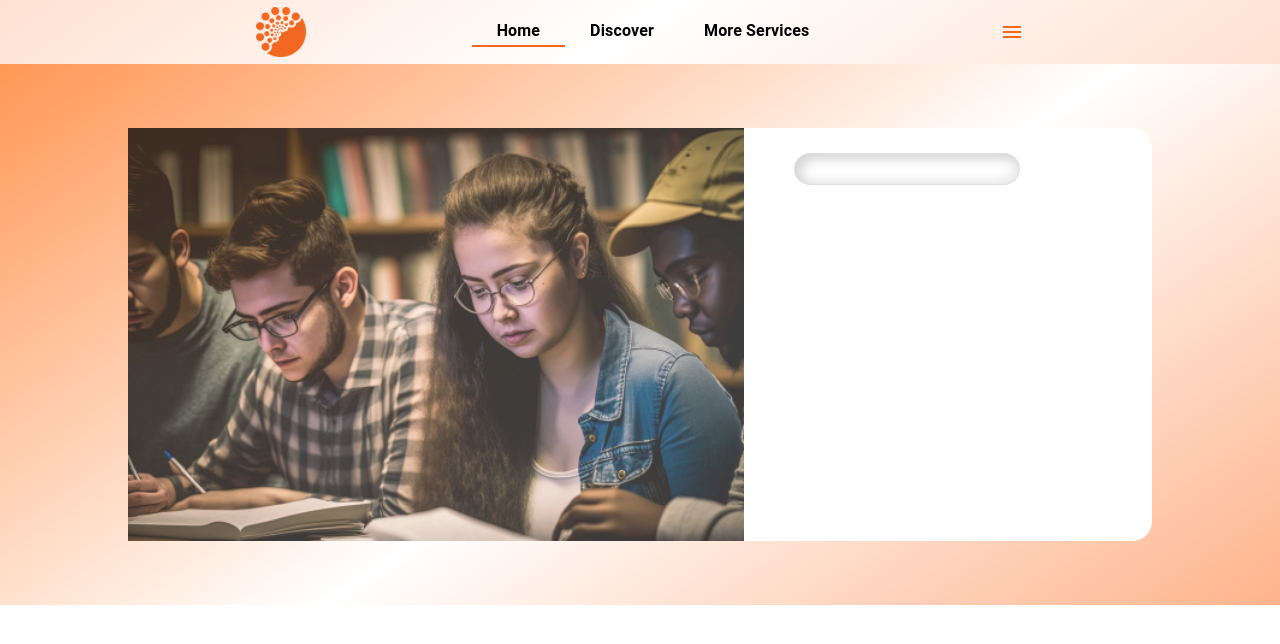
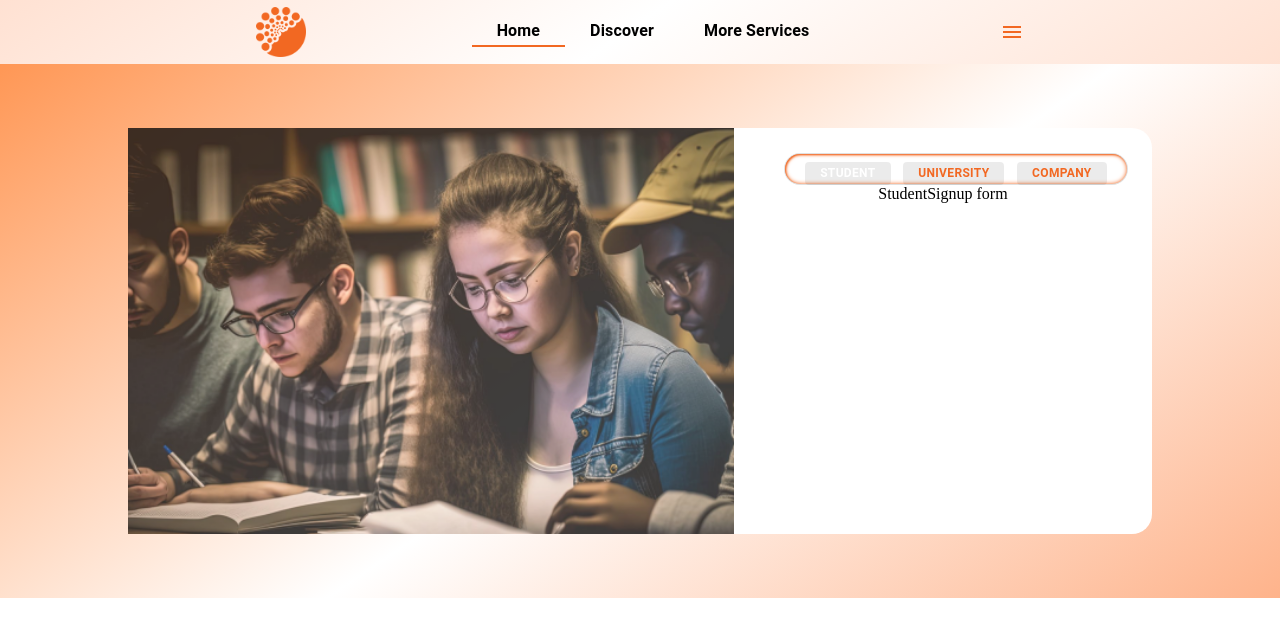
Before and after one commit to jhunel18/ojtconnect-com, a React (Vite) app: page /login in a window 1280 px wide. Both pictures are taken after a click on the element "Signup here.". Shown: the top 644 px of the page. Built offline with nearby package versions, Linux system fonts and the light colour scheme.

Commit message:
Signup toggle

```diff
--- /dev/null
+++ b/src/components/CompanySignupComp.jsx
@@ -0,0 +1,9 @@
+import React from 'react'
+
+const CompanySignupComp = () => {
+  return (
+    <div>CompanySignup form</div>
+  )
+}
+
+export default CompanySignupComp
--- a/src/components/SignupComp.jsx
+++ b/src/components/SignupComp.jsx
@@ -2,11 +2,13 @@ import React, { useState } from 'react'
 import ToggleButton from '@mui/material/ToggleButton';
 import ToggleButtonGroup from '@mui/material/ToggleButtonGroup';
 import { Box, Typography } from '@mui/material';
+import { styled } from '@mui/material/styles';
+import Paper from '@mui/material/Paper';
+import {StudentSignupComp,
+       UniversitySignupComp,
+       CompanySignupComp} from '../components/index';
+import SignupToggle from './SignupToggle';
 
-import { styled } from '@mui/material/styles';
-
-
-import Paper from '@mui/material/Paper';
 
 const StyledToggleButtonGroup = styled(ToggleButtonGroup)(({ theme }) => ({
   '& .MuiToggleButtonGroup-grouped': {
@@ -30,6 +32,23 @@ const SignupComp = () => {
   const handleAlignment = (event, newAlignment) => {
     setAlignment(newAlignment);
   };
+  const [activeToggle, setActiveToggle] = useState('student');
+  const [showStudent, setShowStudent] = useState(true);
+  const [showUniversity, setShowUniversity] = useState(false);
+  const [showCompany, setShowCompany] = useState(false);
+
+  const handleToggle = (toggle) => {
+    setShowStudent(false);
+    setShowUniversity(false);
+    setShowCompany(false);
+    setActiveToggle(toggle);
+
+    if (toggle === 'student') setShowStudent(true);
+    else if (toggle === 'university') setShowUniversity(true);
+    else if (toggle === 'company') setShowCompany(true);
+  };
+
+
 
   return (<>
     <Paper
@@ -41,8 +60,8 @@ const SignupComp = () => {
         padding: '5px 12px',
         borderRadius: "37px",
         background: "#ffffff",
-        boxShadow: "inset 5px 5px 12px #d3d3d3, inset -5px -5px 12px #ededed",
-        width: '200px',
+        boxShadow:'inset 1px 1px 2px #F26822, inset 0px 0px 4px #F26822',
+        width: '100%',
         height: '20px'
       }}
     >
@@ -52,27 +71,23 @@ const SignupComp = () => {
         exclusive
         onChange={handleAlignment}
         aria-label="text alignment"
+        sx={{
+          display:'flex',
+          width:'100%',
+          justifyContent:'space-around',
+           marginTop:'-1px'
+          }}
       >
-        {/*<ToggleButton value="left" aria-label="left aligned" sx={{
-          padding: '5px',
-          margin: '0px'
-        }}>
-          <Typography variant='button' color={"#F26822"} fontWeight={'bold'}>Student</Typography>
-        </ToggleButton>
-        <ToggleButton value="center" aria-label="centered" sx={{
-          padding: '5px',
-          margin: '0px'
-        }}>
-          <Typography variant='button' color={"#F26822"} fontWeight={'bold'}>University</Typography>
-        </ToggleButton>
-        <ToggleButton value="right" aria-label="right aligned" sx={{
-          padding: '5px',
-          margin: '0px'
-        }}>
-          <Typography variant='button' color={"#F26822"} fontWeight={'bold'}>Company</Typography>
-      </ToggleButton>*/}
+
+       <SignupToggle handleToggle={handleToggle} activeToggle={activeToggle}/>
+
       </StyledToggleButtonGroup>
     </Paper>
+   <div style={{display:'flex', alignItems:'center', justifyContent:'center'}}>
+      {showStudent && <StudentSignupComp/>}
+      {showUniversity && <UniversitySignupComp/>}
+      {showCompany && <CompanySignupComp/>}
+   </div>
   </>)
 }
 
--- /dev/null
+++ b/src/components/SignupToggle.jsx
@@ -0,0 +1,45 @@
+/* eslint-disable react/prop-types */
+import React from 'react'
+import ToggleButton from '@mui/material/ToggleButton';
+import {Typography } from '@mui/material';
+
+const SignupToggle = ({handleToggle, activeToggle}) => {
+    const toggleButton = [
+        {
+            label:'Student',
+            toggle:'student'
+        },
+        {
+            label:'University',
+            toggle:'university'
+        },
+        {
+            label:'Company',
+            toggle:'company'
+        }
+    ]
+  return (
+  <>
+  {toggleButton.map((tb) => (
+    <React.Fragment key={tb.name}>
+         <ToggleButton value="left" aria-label="left aligned" sx={{
+            padding: '1px 15px',
+            margin: '0px',
+            backgroundColor: activeToggle === tb.toggle ? '#F26822' : 'trasparent',
+            borderRadius:'90px',
+            border:'0px solid white',
+            }} onClick={() => handleToggle(tb.toggle)}>
+            <Typography variant='button' color={"#F26822"} fontWeight={'bold'}
+            sx={{
+                color: activeToggle === tb.toggle ? 'white': '#F26822',
+                fontSize:'12px'
+            }}
+            >{tb.label}</Typography>
+        </ToggleButton>
+    </React.Fragment>
+  ))}
+  </>
+  )
+}
+
+export default SignupToggle
--- /dev/null
+++ b/src/components/StudentSignupComp.jsx
@@ -0,0 +1,9 @@
+import React from 'react'
+
+const StudentSignupComp = () => {
+  return (
+    <div>StudentSignup form</div>
+  )
+}
+
+export default StudentSignupComp
--- /dev/null
+++ b/src/components/UniversitySignupComp.jsx
@@ -0,0 +1,9 @@
+import React from 'react'
+
+const UniversitySignupComp = () => {
+  return (
+    <div>UniversitySignup form</div>
+  )
+}
+
+export default UniversitySignupComp
--- /dev/null
+++ b/src/components/index.js
@@ -0,0 +1,3 @@
+export {default as StudentSignupComp } from './StudentSignupComp';
+export {default as UniversitySignupComp } from './UniversitySignupComp';
+export {default as CompanySignupComp } from './CompanySignupComp';
--- a/src/pages/HomePage.jsx
+++ b/src/pages/HomePage.jsx
@@ -1,5 +1,5 @@
 import React, { useState } from 'react'
-import { Box } from '@mui/material'
+import { Box} from '@mui/material'
 import bg from "../assets/login.png"
 import LoginComp from '../components/LoginComp'
 import SignupComp from '../components/SignupComp'
@@ -10,6 +10,8 @@ const HomePage = () => {
         setShowLogin(false)
     )
 
+
+
     return (<>
         <Box display={'flex'} p={"5% 10%"} sx={{background: "linear-gradient(146deg, rgba(255,151,85,1) 0%, rgba(255,255,255,1) 54%, rgba(254,179,139,1) 100%)"}}>
             <img src={bg} width={"50%"} style={{flex: '2'}}/>
@@ -18,7 +20,7 @@ const HomePage = () => {
                 background: '#ffff',
                 flex: '1'
             }}>
-                {showLogin ? <LoginComp setShowLogin={setShowLogin}/> : <SignupComp />}
+                {showLogin ? <LoginComp setShowLogin={setShowLogin}/> :<SignupComp/>}
 
             </Box>
         </Box>
```
Also changed, not shown: 1 other file (tests, documents, lock files or other folders).
